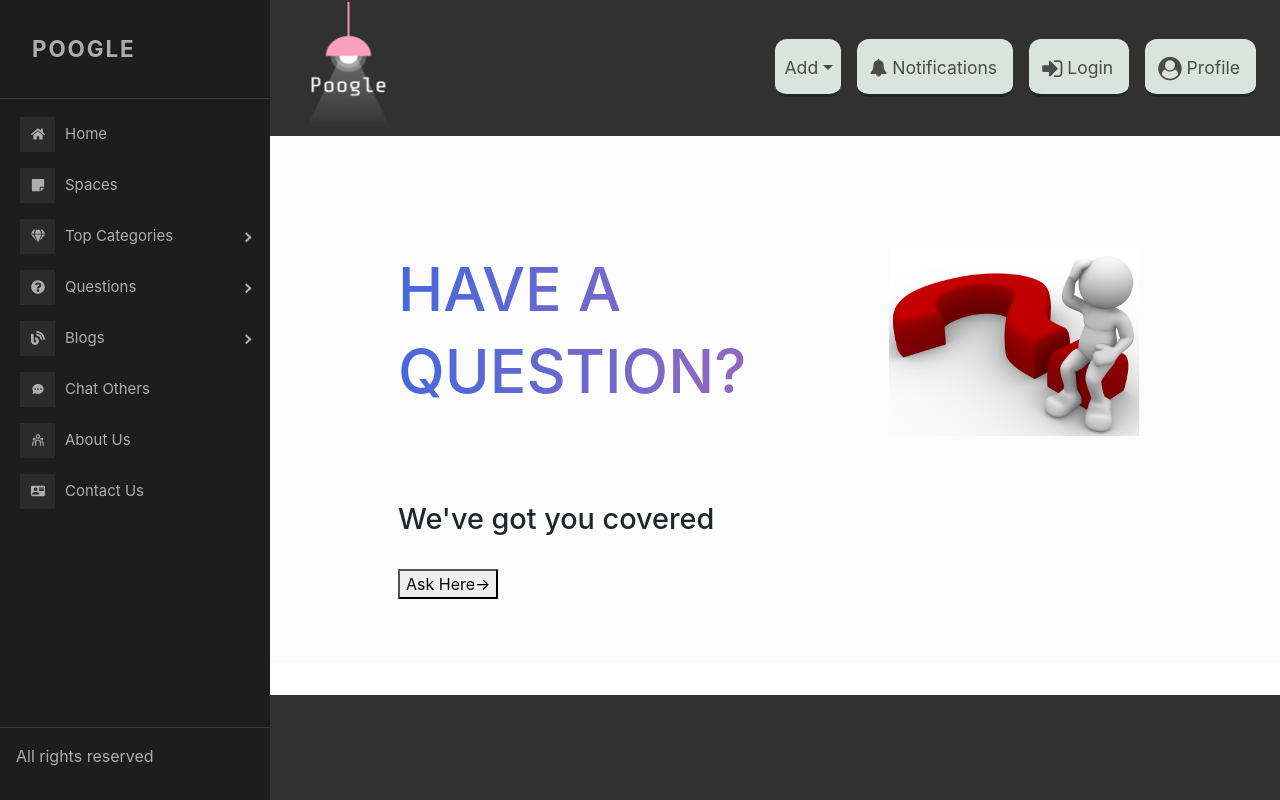
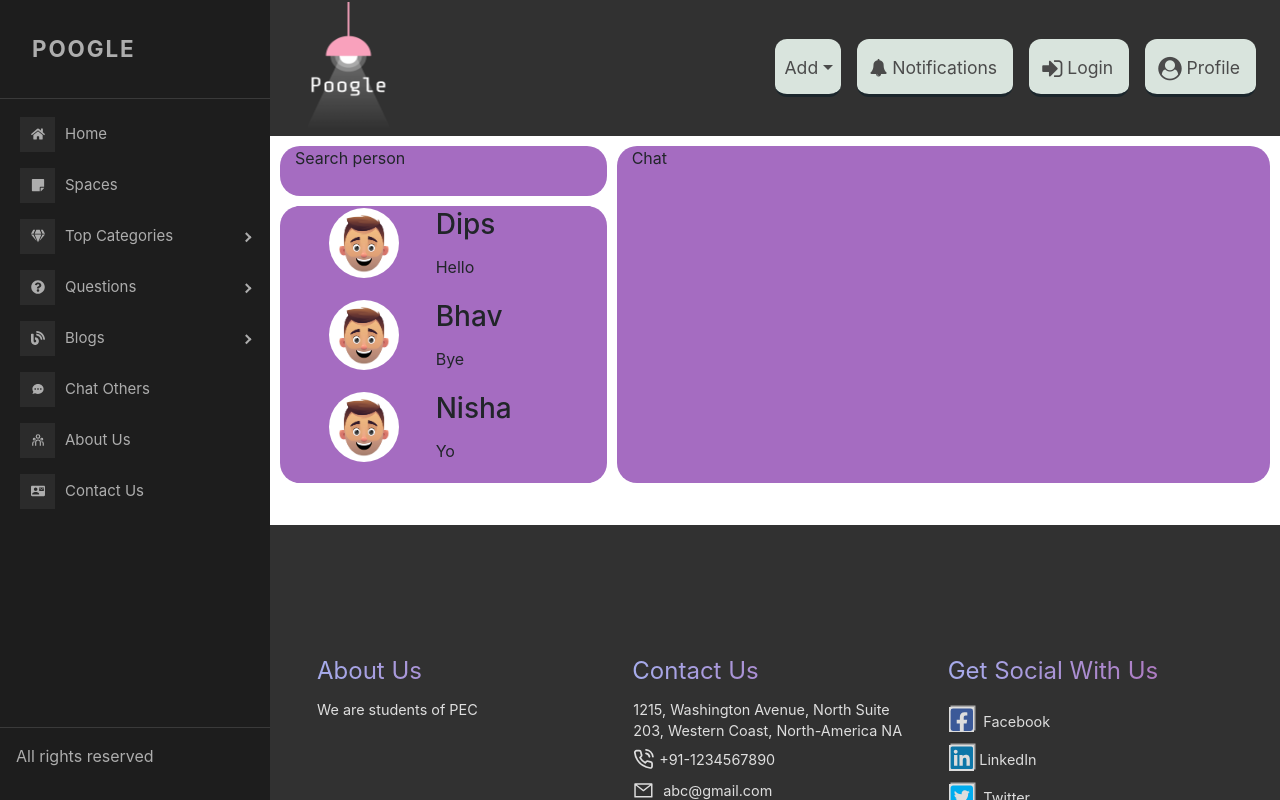
Before and after one commit to bhaveshkumarpassi/Poogle, a React (Create React App) app: page /chat in a window 1280 px wide. Before the commit this address led to /home. Built offline with nearby package versions, Linux system fonts and the light colour scheme; no server answers.

Commit message:
chat page layout added

```diff
--- /dev/null
+++ b/db.json
@@ -0,0 +1,19 @@
+{
+  "posts": [
+    {
+      "id": 1,
+      "title": "json-server",
+      "author": "typicode"
+    }
+  ],
+  "comments": [
+    {
+      "id": 1,
+      "body": "some comment",
+      "postId": 1
+    }
+  ],
+  "profile": {
+    "name": "typicode"
+  }
+}
--- /dev/null
+++ b/src/components/chat/Chat.css
@@ -0,0 +1,61 @@
+div {
+	margin: 0;
+	padding: 0;
+}
+
+.grid {
+	display: grid;
+	gap: 10px;
+	padding: 10px;
+	grid-template-columns: 1fr 2fr;
+	grid-template-rows: 50px auto;
+}
+
+.person {
+	display: grid;
+	gap: 5px;
+	padding: 2px;
+	grid-template-columns: 1fr 4fr;
+	grid-template-rows: 1fr 1fr;
+}
+
+.image {
+	grid-column: 1 / 2;
+	grid-row: 1 / 3;
+}
+
+.name {
+	grid-column: 2 / 3;
+	grid-row: 1 / 2;
+	min-width: 100%;
+}
+
+.display__chat {
+	grid-column: 2 / 3;
+	grid-row: 2 / 3;
+	min-width: 100%;
+}
+
+.col-1 {
+	border-radius: 20px;
+	grid-column: 1 / 2;
+	grid-row: 1 / 2;
+	background-color: #a56cc1;
+	min-width: 100%;
+}
+
+.col-2 {
+	border-radius: 20px;
+	grid-column: 1 / 2;
+	grid-row: 2 / 3;
+	background-color: #a56cc1;
+	min-width: 100%;
+}
+
+.col-3 {
+	border-radius: 20px;
+	grid-column: 2 / 3;
+	grid-row: 1 / 3;
+	background-color: #a56cc1;
+	min-width: 100%;
+}
--- /dev/null
+++ b/src/components/chat/Chat.js
@@ -0,0 +1,48 @@
+import React from "react";
+import "./Chat.css";
+import { Image, ListGroup, ListGroupItem } from "react-bootstrap";
+import profilePic from "../../Images/profile_pic.png";
+
+const Chat = (props) => {
+	const chats = [
+		{ name: "Dips", chat: [{ msg: "Hello", sender: "me" }] },
+		{ name: "Bhav", chat: [{ msg: "Bye", sender: "other" }] },
+		{ name: "Nisha", chat: [{ msg: "Yo", sender: "me" }] },
+	];
+
+	return (
+		<div className="grid">
+			<div className="col-1">Search person</div>
+			<div className="col-2">
+				<ListGroup style={{ backgroundColor: "#a56cc1" }}>
+					{chats.map(({ name, chat }) => (
+						<ListGroupItem
+							style={{ backgroundColor: "#a56cc1", border: "0px" }}
+							className="person"
+						>
+							<div className="image">
+								<Image
+									src={profilePic}
+									className="user__profile__pic"
+									roundedCircle
+									style={{
+										maxHeight: "70px",
+									}}
+								/>
+							</div>
+							<div className="name">
+								<h3>{name}</h3>
+							</div>
+							<div className="display__chat">
+								<p className="display__chat">{chat[0].msg}</p>
+							</div>
+						</ListGroupItem>
+					))}
+				</ListGroup>
+			</div>
+			<div className="col-3">Chat</div>
+		</div>
+	);
+};
+
+export default Chat;
--- a/src/components/main.js
+++ b/src/components/main.js
@@ -6,6 +6,7 @@ import Home from "./home_page/home";
 import Spaces from "./spaces_page/Spaces";
 import Questions from "./all_ques_page/questions";
 import Profile_page from "./profile_page/profile";
+import Chat from "./chat/Chat";
 
 const mapStateToProps = (state) => {
 	return {
@@ -20,9 +21,8 @@ const mapDispatchToProps = (dispatch) => ({
 	},
 	fetchQuestions: () => {
 		dispatch(fetchQuestions());
-	}
+	},
 });
-
 
 class Main extends Component {
 	constructor(props) {
@@ -66,6 +66,7 @@ class Main extends Component {
 					/>
 					<Route path="/spaces/:spaceId" component={SpaceWithId} />
 					<Route exact path="/profile/:userId" component={Profile_page} />
+					<Route path="/chat" component={Chat} />
 					<Redirect to="/home" />
 				</Switch>
 			</div>
--- a/src/components/profile_page/profile.js
+++ b/src/components/profile_page/profile.js
@@ -1,27 +1,27 @@
-import React, { Component } from 'react'
-import {connect} from 'react-redux'
-import {Container, Row, Col, Image} from 'react-bootstrap';
-import {Breadcrumb, BreadcrumbItem} from 'reactstrap';
-import profilePic from '../../Images/profile_pic.png';
-import {RiQuestionAnswerFill} from 'react-icons/ri';
-import {HiOutlineUserGroup} from 'react-icons/hi';
-import {FaBlog,FaQuestionCircle} from 'react-icons/fa';
-import {FaBriefcase,FaRegSmile, FaBuilding} from 'react-icons/fa';
-import {SiGooglescholar} from 'react-icons/si';
-import {MdDescription} from 'react-icons/md';
-import {Link} from 'react-router-dom';
-import {fetchUser} from '../../redux/ActionCreators';
-import './profile.css';
-import Loading from '../loading';
+import React, { Component } from "react";
+import { connect } from "react-redux";
+import { Container, Row, Col, Image } from "react-bootstrap";
+import { Breadcrumb, BreadcrumbItem } from "reactstrap";
+import profilePic from "../../Images/profile_pic.png";
+import { RiQuestionAnswerFill } from "react-icons/ri";
+import { HiOutlineUserGroup } from "react-icons/hi";
+import { FaBlog, FaQuestionCircle } from "react-icons/fa";
+import { FaBriefcase, FaRegSmile, FaBuilding } from "react-icons/fa";
+import { SiGooglescholar } from "react-icons/si";
+import { MdDescription } from "react-icons/md";
+import { Link } from "react-router-dom";
+import { fetchUser } from "../../redux/ActionCreators";
+import "./profile.css";
+import Loading from "../loading";
 
 class profile extends Component {
-    componentDidMount(){
+	componentDidMount() {
 		this.props.fetchUser(this.props.match.params.userId);
 	}
-    renderButtons()
-    {   // renders the button
-        const {user} = this.props.user;
-        return(
+	renderButtons() {
+		// renders the button
+		const { user } = this.props.user;
+		return (
 			<div className="user__account__buttons">
 				<Row>
 					{/* <button className="user__btn userbtn--1">Follow</button> */}
@@ -34,22 +34,27 @@ class profile extends Component {
 					{/* <button className="user__btn userbtn--2">Delete Profile</button> */}
 				</Row>
 			</div>
-        )
+		);
 	}
-    renderMainProfile()
-    {
-        const {user} = this.props.user;
+	renderMainProfile() {
+		const { user } = this.props.user;
 		console.log("Hello I'm", user);
-        return(
+		return (
 			<div className="profile__header">
 				<Row>
 					<Col xs={8} className="profile__header__column">
 						<Row>
-                            <Image src={profilePic} className="user__profile__pic" roundedCircle />
+							<Image
+								src={profilePic}
+								className="user__profile__pic"
+								roundedCircle
+							/>
 						</Row>
 						<Row>
 							<div className="user__profile__name">
-                                <Row><h3>{user.name}</h3></Row>
+								<Row>
+									<h3>{user.name}</h3>
+								</Row>
 								<Row>@{user.user_id}</Row>
 							</div>
 						</Row>
@@ -58,16 +63,30 @@ class profile extends Component {
 						<Row>
 							<div className="user__posts__details">
 								<Row>
-                                    <span className="user__icon"><HiOutlineUserGroup/><span className="icon__title"> {user.upvotes} upvotes</span></span>
+									<span className="user__icon">
+										<HiOutlineUserGroup />
+										<span className="icon__title"> {user.upvotes} upvotes</span>
+									</span>
 								</Row>
 								<Row>
-                                    <span className="user__icon"><RiQuestionAnswerFill/><span className="icon__title">{user.answers} answers</span></span>
+									<span className="user__icon">
+										<RiQuestionAnswerFill />
+										<span className="icon__title">{user.answers} answers</span>
+									</span>
 								</Row>
 								<Row>
-                                    <span className="user__icon"><FaBlog/> <span className="icon__title">{user.blogs} blogs</span></span>
+									<span className="user__icon">
+										<FaBlog />{" "}
+										<span className="icon__title">{user.blogs} blogs</span>
+									</span>
 								</Row>
 								<Row>
-                                    <span className="user__icon"><FaQuestionCircle/><span className="icon__title">{user.questions} questions</span></span>
+									<span className="user__icon">
+										<FaQuestionCircle />
+										<span className="icon__title">
+											{user.questions} questions
+										</span>
+									</span>
 								</Row>
 							</div>
 						</Row>
@@ -75,80 +94,89 @@ class profile extends Component {
 					</Col>
 				</Row>
 			</div>
-        )
-
+		);
 	}
 
-    renderInterestList(){
-        const {interests} = this.props.user.user;
+	renderInterestList() {
+		const { interests } = this.props.user.user;
 		const spaces = this.props.spaces;
-        return(interests.map((interest)=>{
-            return(
+		return interests.map((interest) => {
+			return (
 				<Link to="" className="interests__button" key={interest}>
 					{spaces[interest].name}
 				</Link>
-            )
-        }))
+			);
+		});
 	}
 
-    renderAbout(){
-        const {user} = this.props.user;
-        const {about} = user;
-        return(
+	renderAbout() {
+		const { user } = this.props.user;
+		const { about } = user;
+		return (
 			<>
 				<div className="user__info">
-                <Row><h4>About</h4></Row>
+					<Row>
+						<h4>About</h4>
+					</Row>
 					<Row className="user__info--each">
-                    <span className="user__icon"><MdDescription/></span>
+						<span className="user__icon">
+							<MdDescription />
+						</span>
 						<span className="info__title">Description: </span>
 						<span className="info__description">{about.description}</span>
 					</Row>
 					<Row className="user__info--each">
-                    <span className="user__icon"><FaBriefcase/></span>
+						<span className="user__icon">
+							<FaBriefcase />
+						</span>
 						<span className="info__title">Job:</span>
 						<span className="info__description"> {about.job}</span>
 					</Row>
 					<Row className="user__info--each">
-                    <span className="user__icon"><FaBuilding/></span>
+						<span className="user__icon">
+							<FaBuilding />
+						</span>
 						<span className="info__title">Education: </span>
 						<span className="info__description">{about.education}</span>
 					</Row>
 					<Row className="user__info--each">
-                    <span className="user__icon"><HiOutlineUserGroup/></span>
+						<span className="user__icon">
+							<HiOutlineUserGroup />
+						</span>
 						<span className="info__title">Field: </span>
 						<span className="info__description">{about.field}</span>
 					</Row>
 					<Row className="user__info--each">
-                    <span className="user__icon"><SiGooglescholar/></span>
+						<span className="user__icon">
+							<SiGooglescholar />
+						</span>
 						<span className="info__title">PEC Graduation Year: </span>
 						<span className="info__description"> {about.graduation_year}</span>
 					</Row>
 					<Row className="user__info--each">
-                    <span className="user__icon"><FaRegSmile/></span>
+						<span className="user__icon">
+							<FaRegSmile />
+						</span>
 						<span className="info__title">Fun Fact: </span>
 						<span className="info__description">{about.fun_fact}</span>
 					</Row>
 				</div>
 
-
-            <div className ="user__info">
-                <Row><h4>Interests</h4></Row>
+				<div className="user__info">
 					<Row>
-                    {this.renderInterestList()}
+						<h4>Interests</h4>
 					</Row>
+					<Row>{this.renderInterestList()}</Row>
 				</div>
 			</>
-        )
+		);
 	}
 
 	render() {
 		if (this.props.user.isLoading) {
-            return(
-                <Loading type='spokes' color='grey' />
-            );
-        }
-        else if (this.props.user.errMess) {
-            return(
+			return <Loading type="spokes" color="grey" />;
+		} else if (this.props.user.errMess) {
+			return (
 				<div className="container">
 					<div className="row">
 						<div className="col-12">
@@ -167,8 +195,10 @@ class profile extends Component {
 
 							<Col md={10}>
 								<Col xs={6} sm={5} md={5}>
-                                    <Breadcrumb className='mb-5'>
-                                        <BreadcrumbItem><Link to="/home">Home</Link></BreadcrumbItem>
+									<Breadcrumb className="mb-5">
+										<BreadcrumbItem>
+											<Link to="/home">Home</Link>
+										</BreadcrumbItem>
 										<BreadcrumbItem active>My Profile</BreadcrumbItem>
 										{/************--ADD CONDITION FOR OTHER USER LEFT--***************************/}
 									</Breadcrumb>
@@ -176,30 +206,36 @@ class profile extends Component {
 								{this.renderMainProfile()}
 								<div className="user__navigation">
 									<Row>
-                                        <Link to="#About" className="user__navigation--link">About</Link>
-                                        <Link to="#Questions" className="user__navigation--link">Questions</Link>
-                                        <Link to="#Answers" className="user__navigation--link">Answers</Link>
-                                        <Link to="#Blogs" className="user__navigation--link">Blogs</Link>
+										<Link to="#About" className="user__navigation--link">
+											About
+										</Link>
+										<Link to="#Questions" className="user__navigation--link">
+											Questions
+										</Link>
+										<Link to="#Answers" className="user__navigation--link">
+											Answers
+										</Link>
+										<Link to="#Blogs" className="user__navigation--link">
+											Blogs
+										</Link>
 									</Row>
-
 								</div>
 								{this.renderAbout()}
 							</Col>
 							<Col md={1}></Col>
 						</Row>
 					</Container>
-
 				</section>
 			</div>
-        )
+		);
 	}
 }
-const mapStateToProps = (state, ownProps)=>{
-    return{
-        user:state.user,
-        spaces:state.spaces.spaces
+const mapStateToProps = (state, ownProps) => {
+	return {
+		user: state.user,
+		spaces: state.spaces.spaces,
 		//remember to check if spaces are avaliable.
-    }
-}
+	};
+};
 
-export default connect(mapStateToProps, {fetchUser})(profile);
+export default connect(mapStateToProps, { fetchUser })(profile);
--- a/src/components/sidebar/sidebar.js
+++ b/src/components/sidebar/sidebar.js
@@ -1,30 +1,45 @@
-import React from 'react';
-import { ProSidebar, SidebarHeader,  SidebarFooter, SidebarContent,Menu, MenuItem, SubMenu } from 'react-pro-sidebar';
-import 'react-pro-sidebar/dist/css/styles.css';
-import '../main';
-import {Link} from 'react-router-dom';
-import { FaHome, FaGem, FaStickyNote, FaBlog, FaQuestionCircle} from 'react-icons/fa';
-import {MdContactMail} from 'react-icons/md'
-import {RiTeamLine} from 'react-icons/ri'
-import {HiChat} from 'react-icons/hi'
-import './sidebar.css'
+import React from "react";
+import {
+	ProSidebar,
+	SidebarHeader,
+	SidebarFooter,
+	SidebarContent,
+	Menu,
+	MenuItem,
+	SubMenu,
+} from "react-pro-sidebar";
+import "react-pro-sidebar/dist/css/styles.css";
+import "../main";
+import { Link } from "react-router-dom";
+import {
+	FaHome,
+	FaGem,
+	FaStickyNote,
+	FaBlog,
+	FaQuestionCircle,
+} from "react-icons/fa";
+import { MdContactMail } from "react-icons/md";
+import { RiTeamLine } from "react-icons/ri";
+import { HiChat } from "react-icons/hi";
+import "./sidebar.css";
 
-function Sidebar({collapsed, toggled, handleToggleSidebar}){
-return(
-<ProSidebar breakPoint='md' collapsed={collapsed}
-          toggled={toggled} onToggle={handleToggleSidebar}
+function Sidebar({ collapsed, toggled, handleToggleSidebar }) {
+	return (
+		<ProSidebar
+			breakPoint="md"
+			collapsed={collapsed}
+			toggled={toggled}
+			onToggle={handleToggleSidebar}
 		>
-    <SidebarHeader>
-        Poogle
-    </SidebarHeader>
+			<SidebarHeader>Poogle</SidebarHeader>
 			<SidebarContent>
 				<Menu iconShape="square">
 					<MenuItem icon={<FaHome />}>
-      Home <Link to="/home"/>
+						Home <Link to="/home" />
 					</MenuItem>
 
 					<MenuItem icon={<FaStickyNote />}>
-      Spaces <Link to="/spaces"/>
+						Spaces <Link to="/spaces" />
 					</MenuItem>
 
 					<SubMenu title="Top Categories" icon={<FaGem />}>
@@ -43,7 +58,9 @@ return(
 						<MenuItem>Most viewed</MenuItem>
 						<MenuItem>All blogs</MenuItem>
 					</SubMenu>
-    <MenuItem icon={<HiChat />}>Chat Others</MenuItem>
+					<MenuItem icon={<HiChat />}>
+						<Link to="/chat">Chat Others</Link>
+					</MenuItem>
 					<MenuItem icon={<RiTeamLine />}>About Us</MenuItem>
 					<MenuItem icon={<MdContactMail />}>Contact Us</MenuItem>
 				</Menu>
@@ -52,7 +69,7 @@ return(
 				<p>All rights reserved</p>
 			</SidebarFooter>
 		</ProSidebar>
-)
+	);
 }
 
 export default Sidebar;
```
Also changed, not shown: package.json (indentation only). Lines whose indentation alone changed are shown as unchanged.
